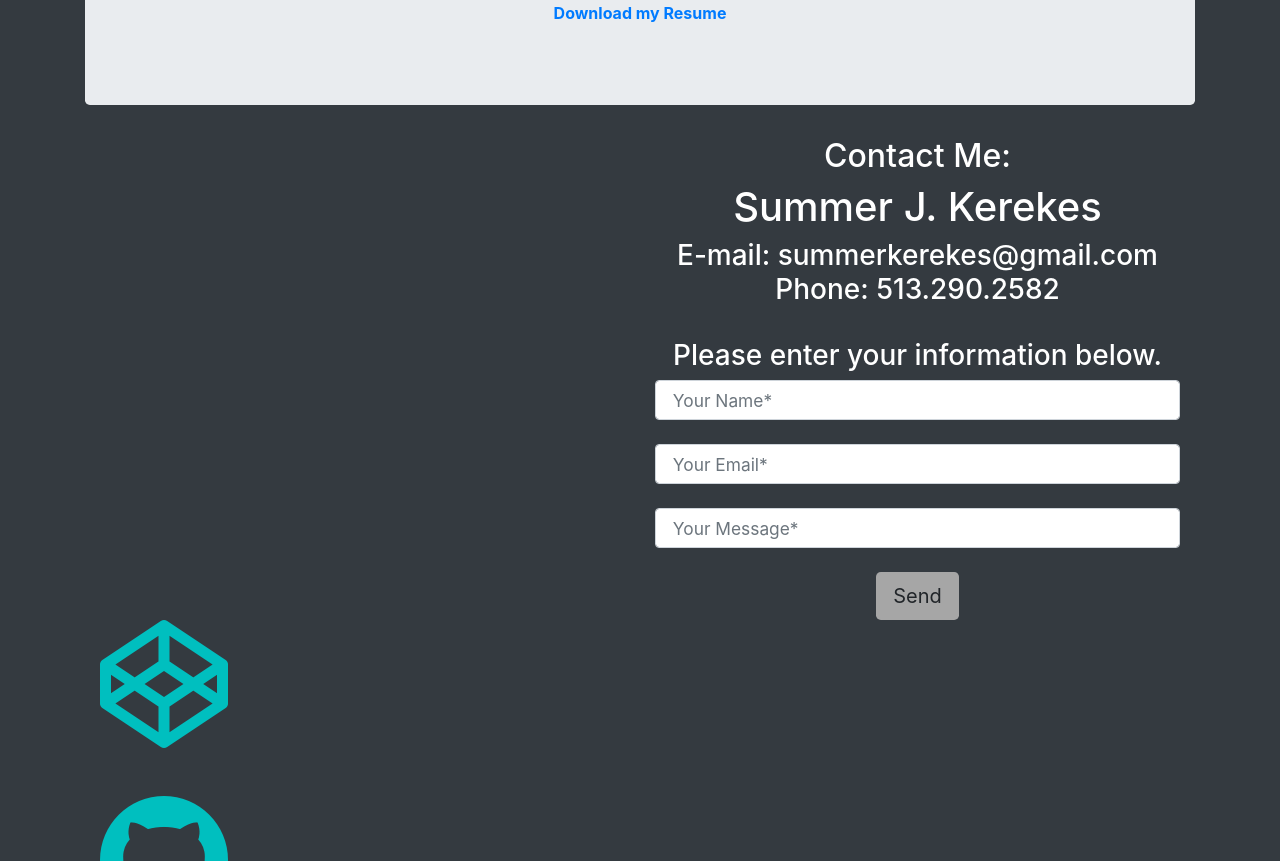
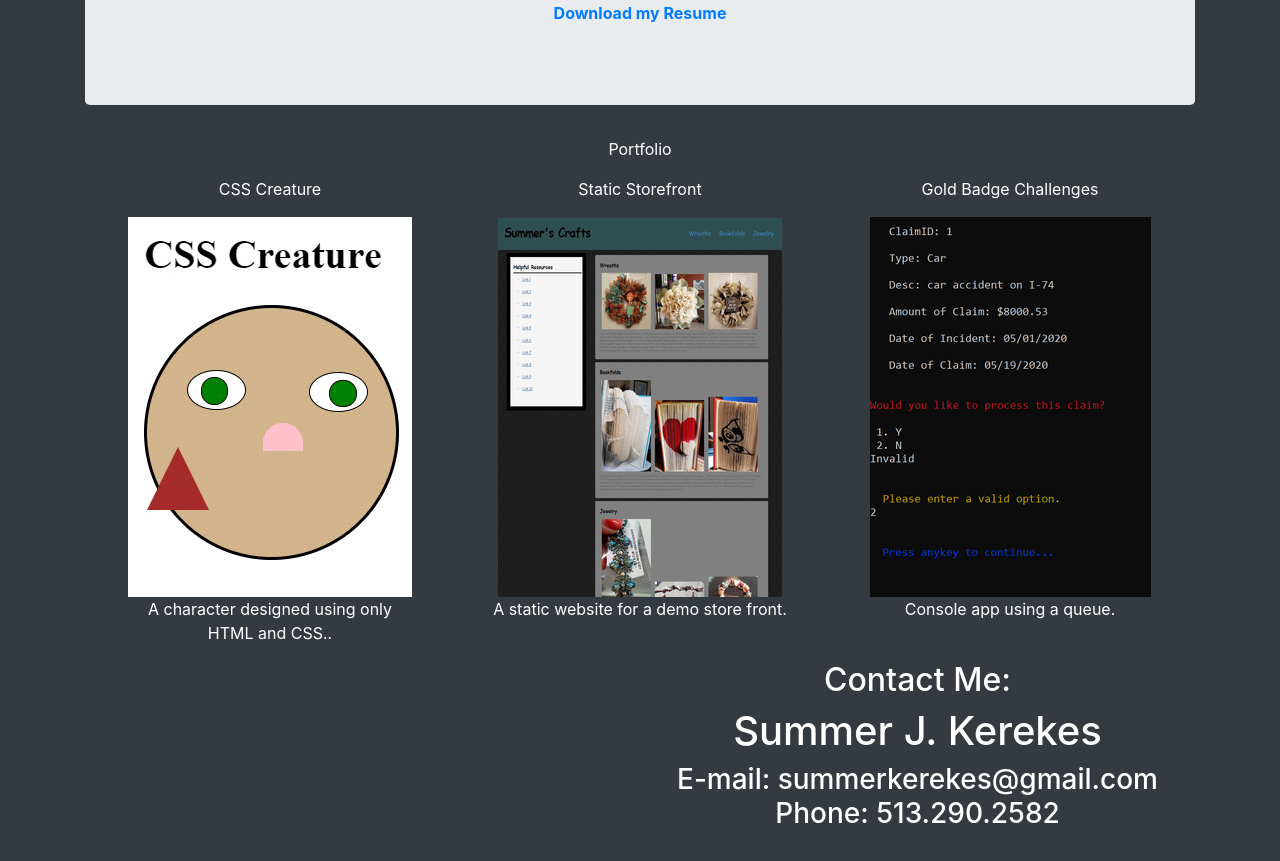
Before and after one commit to Phebesue/SD-51-Portfolio, a plain HTML site: page index.html in a window 1280 px wide. Shown: the part 391-1252 px from the top of the page. Drawn offline with nearby package versions, Linux system fonts and the light colour scheme.

Commit message:
Added portfolio imgs

```diff
--- a/index.html
+++ b/index.html
@@ -49,6 +49,50 @@
                             download><b>Download
                                 my Resume</b></a></p>
                 </div>
+                <!--------------------------------------Portfolio-section------------------------------------->
+                <section id="portfolio">
+                    <div class="container">
+                        <div class="row">
+                            <div class="col">
+                                <p class="section-title">Portfolio</p>
+                            </div>
+                        </div>
+                    </div>
+                    <div class="container portfolio-img-div">
+                        <div class="row">
+                            <div class="col-xs-12 col-sm-12 col-md-6 col-lg-4">
+                                <div class="project-caption project-cover">
+                                    <p class="project-title">CSS Creature</p>
+                                    <a class="project-cover" href="https://codepen.io/phebesue/pen/pojrzvJ" target="_blank"><img
+                                            id="almost-a-cat" class="img-fluid" src="Assetts/CSSCreatureImg.jpg"
+                                            alt="Cover image of CSS Project (Astronaut)"></a>
+                                    <p><span>A character designed using only <br>HTML and CSS..</span></p>
+                                </div>
+                            </div>
+                            <div class="col-xs-12 col-sm-12 col-md-6 col-lg-4">
+                                <div class="project-caption project-cover">
+                                    <p class="project-title">Static Storefront</p>
+                                    <a href="https://phebesue.github.io/StaticStoreFront/" target="_blank"><img
+                                            id="static-storefront" class="img-fluid" src="Assetts/StatisStoreFront.jpg"
+                                            alt="Preview image of static storefront"></a>
+                                    <p><span>A static website for a demo store front.</span>
+                                    </p>
+                                </div>
+                            </div>
+                            <div class="col-xs-12 col-sm-12 col-md-6 col-lg-4">
+                                <div class="project-caption project-cover">
+                                    <p class="project-title">Gold Badge Challenges</p>
+                                    <a href="https://github.com/Phebesue/GodBadgeChallenges" target="_blank">
+                                    <img id="console-application" class="img-fluid" src="Assetts/GoldBadgeConsoleApp.jpg" alt="Preview image of gold badge challenge"></a>
+                                    <p><span>Console app using a queue.</span></p>
+                                </div>
+                            </div>
+                        </div>
+                    </div>
+                </section>
+
+
+
                 <!-- modify this form HTML and place wherever you want your form -->
 
                 <a name="contact"></a>
```
Also changed, not shown: Assetts/CSSCreatureImg.jpg (added), Assetts/ConsoleApp.jpg (added), Assetts/GoldBadge.jpg (added), Assetts/GoldBadgeConsoleApp.jpg (added), Assetts/GoldBadgeImg.jpg (added), Assetts/StatisStoreFront.jpg (added).
